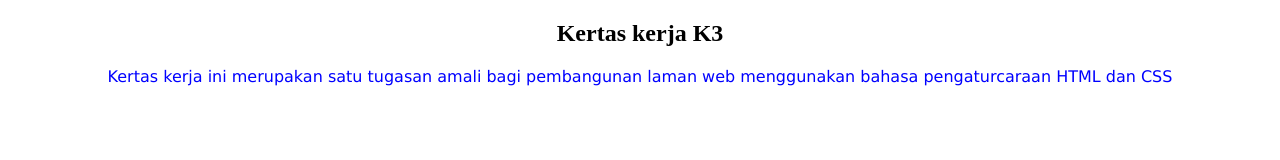
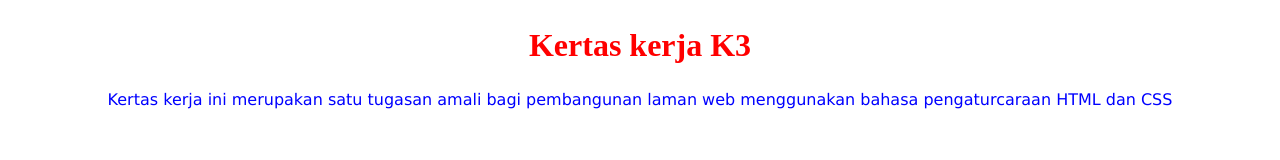
Before and after one commit to zakirahh/1KPD1033, a plain HTML site: page index.html in a window 1280 px wide. Drawn offline with Linux system fonts and the light colour scheme.

Commit message:
Update index.html

```diff
--- a/index.html
+++ b/index.html
@@ -2,7 +2,7 @@
 <head>
 <style>
 h2{
-color red,font-size:xx-large;
+color:red;font-size:xx-large;
 }
 p {
 color: blue;font-family:'Lucida Sans', 'Lucida Sans Regular', 'Lucida Grande', 'Lucida Sans Unicode', Geneva, Verdana, sans-serif;
```
